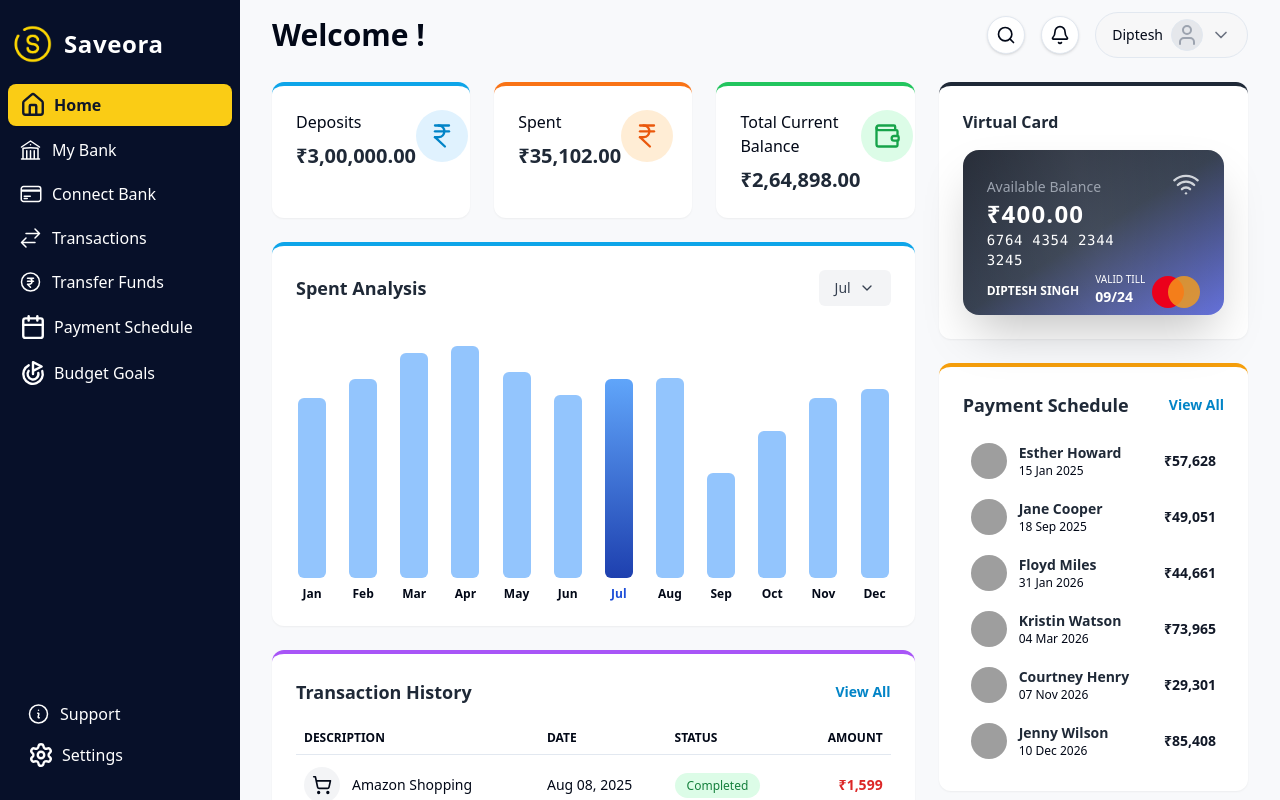
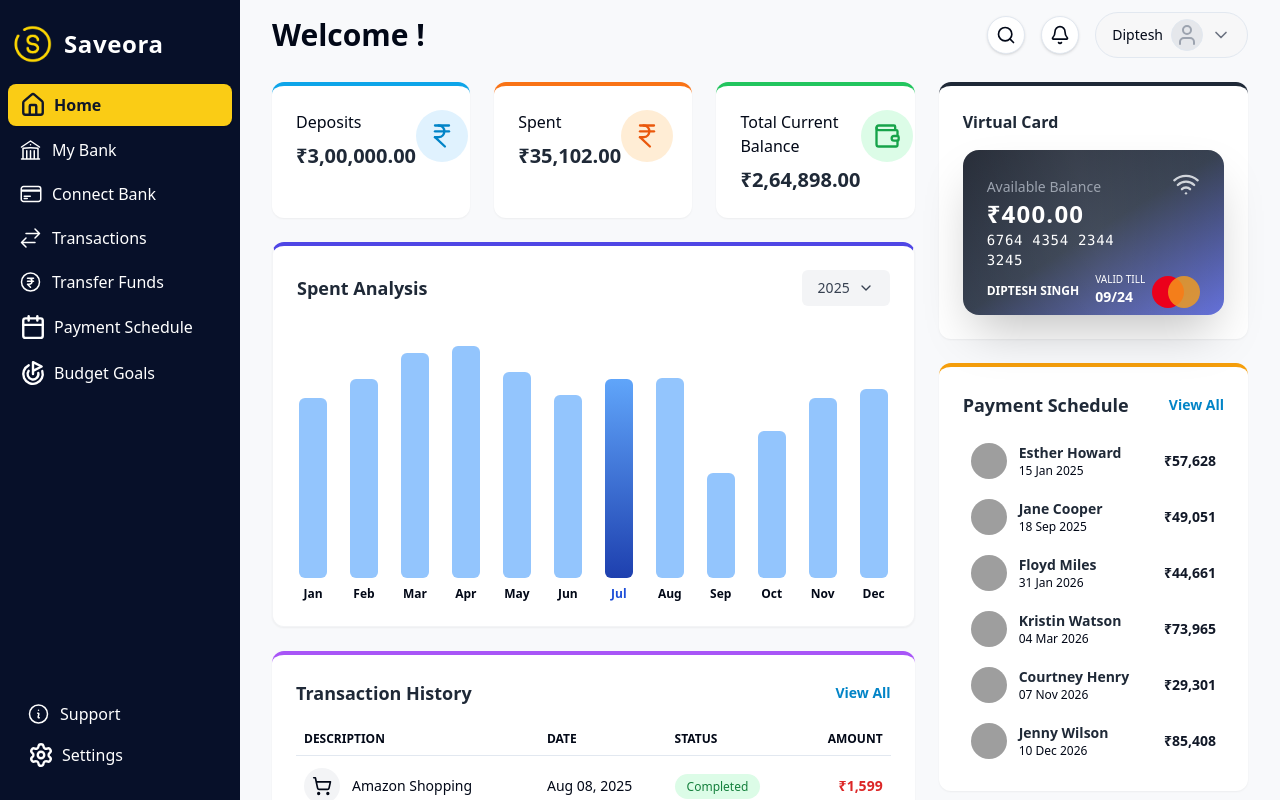
Before and after one commit to Saveora/Finance-Tracker, a Next.js app in the folder frontend/: page /dashboard in a window 1280 px wide. Shown: the top 800 px of the page. Built offline with nearby package versions, Linux system fonts and the light colour scheme; grey boxes are pictures that could not be loaded.

Commit message:
modified SpentChart

```diff
--- a/frontend/src/components/dashboard/SpentChart.tsx
+++ b/frontend/src/components/dashboard/SpentChart.tsx
@@ -24,16 +24,23 @@ const BAR_DATA = [
   { month: "Sep", amount: 47000 }, { month: "Oct", amount: 65886 },
   { month: "Nov", amount: 81000 }, { month: "Dec", amount: 85000 }
 ];
-const CURRENT_YEAR = '25';
 
 // Dynamically get the current month's short name
 const monthNames = ["Jan", "Feb", "Mar", "Apr", "May", "Jun", "Jul", "Aug", "Sep", "Oct", "Nov", "Dec"];
 const currentMonthName = monthNames[new Date().getMonth()];
 
+// Determine the user's login year.
+// By default this uses the current year; replace this logic if you get the login year from your auth/user data.
+const userLoginYearFull = new Date().getFullYear();
+const CURRENT_YEAR = String(userLoginYearFull).slice(2); // short form used in tooltips (like '25')
+
 export default function SpentChart() {
   const [hoveredBar, setHoveredBar] = useState<string | null>(null);
-  // Initialize state with the current month's name
+  // Keep highlighting the current month by default (unchanged behavior)
   const [selectedMonth, setSelectedMonth] = useState<string>(currentMonthName);
+
+  // Year dropdown state (shows only the year user logged in from)
+  const [selectedYear, setSelectedYear] = useState<string>(String(userLoginYearFull));
   const [isDropdownOpen, setIsDropdownOpen] = useState(false);
   const dropdownRef = useRef<HTMLDivElement>(null);
 
@@ -50,33 +57,34 @@ export default function SpentChart() {
   const maxAmount = Math.max(...BAR_DATA.map(d => d.amount));
 
   return (
-    <div className="bg-white rounded-xl p-6 shadow-sm hover:shadow-lg transition-shadow duration-300 border-t-4 border-t-sky-500">
+    // Using a solid "deep ocean" top border (like other cards)
+    <div className="bg-white rounded-xl p-6 shadow-sm hover:shadow-lg transition-shadow duration-300 border border-gray-100 border-t-4 border-t-indigo-600">
 
       <div className="flex items-center justify-between mb-4">
         <h2 className="font-semibold text-lg text-gray-800">Spent Analysis</h2>
+
+        {/* YEAR DROPDOWN (replaces month dropdown) */}
         <div className="relative" ref={dropdownRef}>
           <button
             onClick={() => setIsDropdownOpen(!isDropdownOpen)}
             className="flex items-center gap-2 bg-gray-100 rounded-md px-4 py-2 text-sm font-medium text-gray-700 hover:bg-gray-200 transition-colors"
           >
-            {selectedMonth}
+            {selectedYear}
             <ChevronDown size={16} className={`transition-transform ${isDropdownOpen ? 'rotate-180' : ''}`} />
           </button>
 
           {isDropdownOpen && (
             <div className="absolute top-full right-0 mt-2 w-32 bg-white rounded-lg shadow-xl z-20 border">
-              {BAR_DATA.map(item => (
+              {/* Only the login year is displayed here as requested */}
               <button
-                  key={item.month}
                 onClick={() => {
-                    setSelectedMonth(item.month);
+                  setSelectedYear(String(userLoginYearFull));
                   setIsDropdownOpen(false);
                 }}
                 className="w-full text-left px-4 py-2 text-sm text-gray-700 hover:bg-gray-100"
               >
-                  {item.month}
+                {userLoginYearFull}
               </button>
-              ))}
             </div>
           )}
         </div>
@@ -94,11 +102,10 @@ export default function SpentChart() {
               className="h-full w-8 flex flex-col items-center justify-end cursor-pointer group"
               onMouseEnter={() => setHoveredBar(bar.month)}
               onMouseLeave={() => setHoveredBar(null)}
+              onClick={() => setSelectedMonth(bar.month)}
             >
               <div
-                className={`relative w-full flex justify-center transition-opacity duration-300 ${
-                  isHovered ? 'opacity-100' : 'opacity-0'
-                }`}
+                className={`relative w-full flex justify-center transition-opacity duration-300 ${isHovered ? 'opacity-100' : 'opacity-0'}`}
               >
                 <span className="absolute bottom-2 px-2 py-1 bg-[#101728] text-white text-xs rounded-md shadow-lg whitespace-nowrap z-10">
                   ₹<ClientFormattedNumber amount={bar.amount} /> {bar.month} '{CURRENT_YEAR}
@@ -106,9 +113,7 @@ export default function SpentChart() {
               </div>
 
               <div
-                className={`w-7 rounded-md transition-all duration-300 group-hover:bg-blue-500 ${
-                  isSelected ? 'bg-gradient-to-t from-blue-800 to-blue-400' : 'bg-blue-300'
-                }`}
+                className={`w-7 rounded-md transition-all duration-300 group-hover:bg-blue-500 ${isSelected ? 'bg-gradient-to-t from-blue-800 to-blue-400' : 'bg-blue-300'}`}
                 style={{ height: barHeight }}
               />
 
```
Lines whose indentation alone changed are shown as unchanged.
